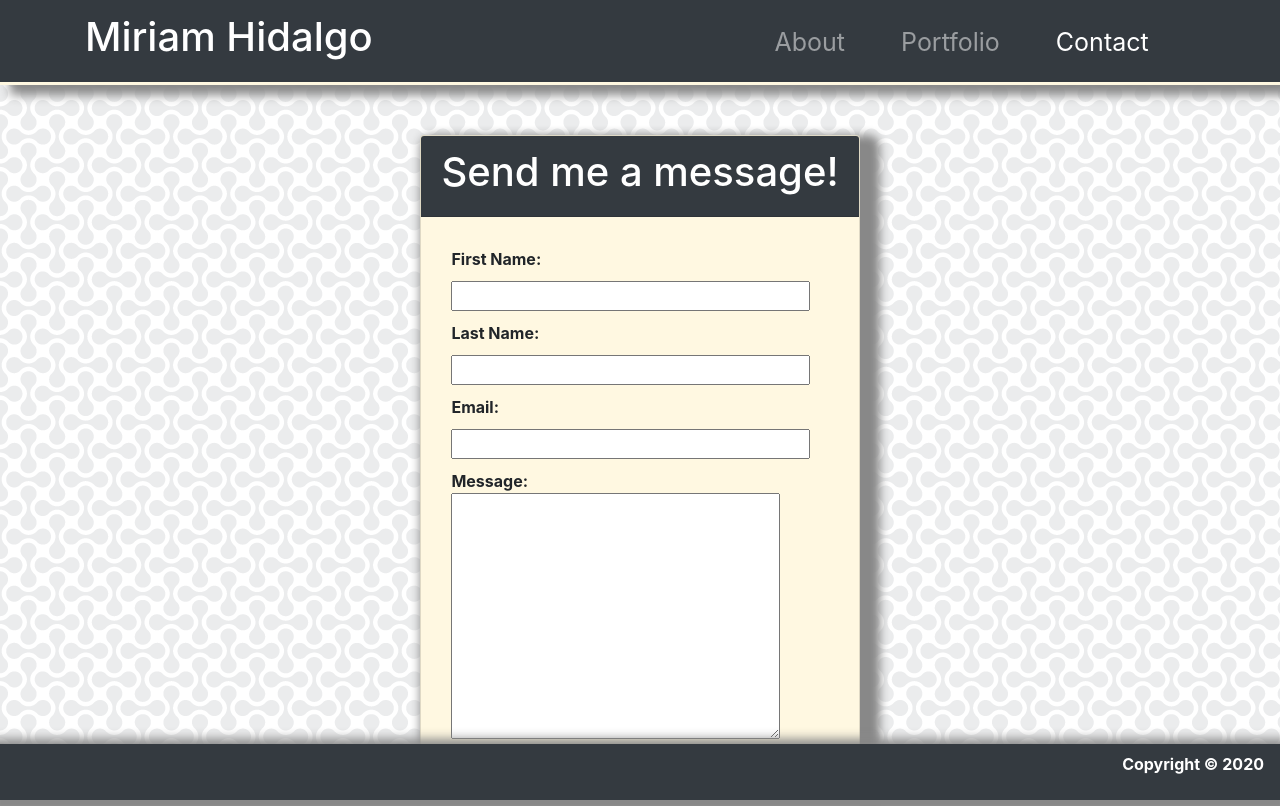
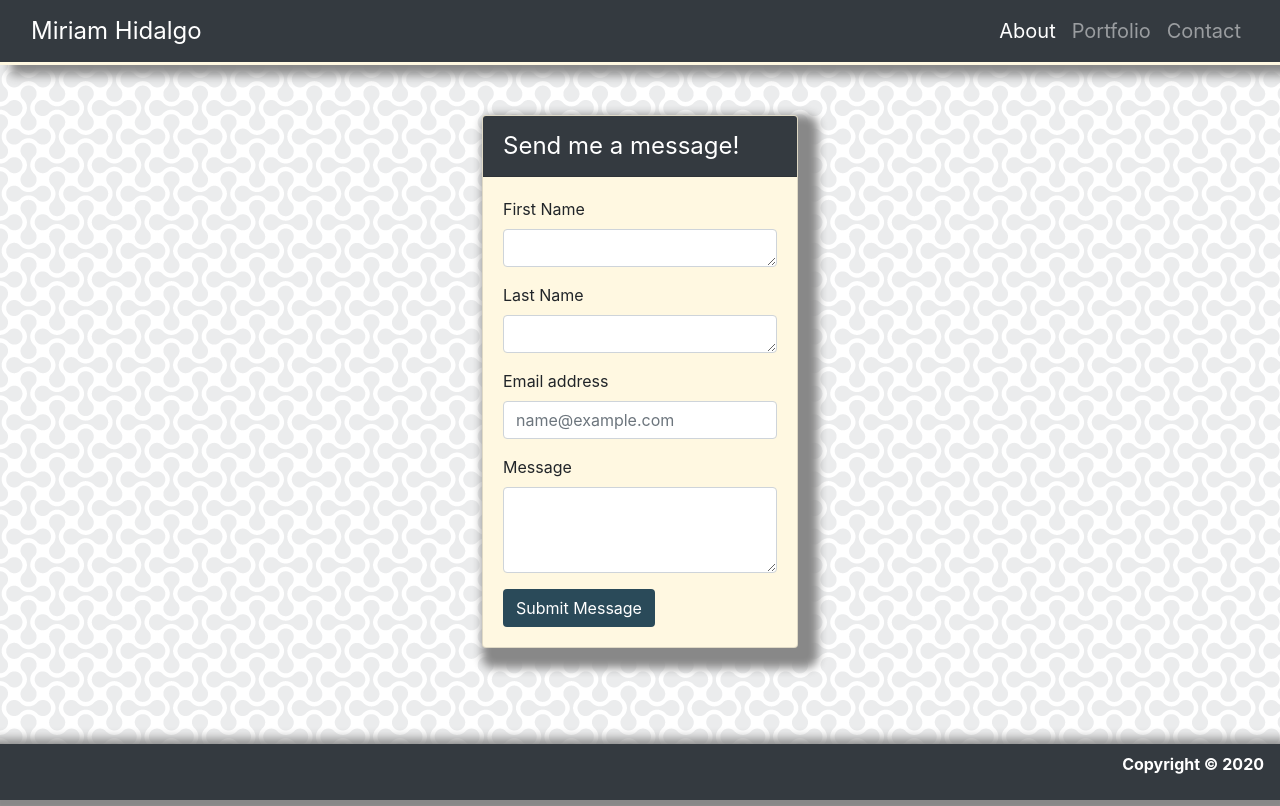
Before and after one commit to miriam-hidalgo/PortfolioWebsite, a plain HTML site: page contact.html in a window 1280 px wide. Shown: the top 806 px of the page. Drawn offline with nearby package versions, Linux system fonts and the light colour scheme.

Commit message:
updated form

```diff
--- a/assets/css/style.css
+++ b/assets/css/style.css
@@ -10,6 +10,10 @@ body {
     background-color: #FFF8E1;
 }
 
+.card-header {
+    font-size: 24px;
+}
+
 /* Header */
 header {
     box-shadow: 10px 10px 10px #888888;
@@ -18,12 +22,6 @@ header {
 
 header a {
     color: white;
-    font-size: 25px;
-}
-
-header li {
-    display: inline;
-    padding: 8px 20px 0 20px;
 }
 
 header .highlight {
@@ -31,9 +29,17 @@ header .highlight {
     font-weight: bold;
 }
 
-header a:hover{
+header a:hover {
     color: #3C6A80;
     font-weight: bold;
+}
+
+.navbar-brand {
+    font-size: 24px;
+}
+
+ul {
+    font-size: 20px;
 }
 
 /* Image Content */
@@ -52,21 +58,9 @@ img:hover {
 }
 
 /* Contact Page */
-input {
-    margin: 10px 0px 10px 0px;
-}
-
-form {
-    padding: 10px;
-    font-weight: bold;
-}
-
-button {
-    background-color: #D9D0B8;
-    color: #2A4A59;
-    font-weight: bold;
-    padding: 5px;
-    margin-top: 10px;
+.btnSubmit {
+    background-color: #2A4A59;
+    color: white;
 }
 
 /* Footer*/
--- a/contact.html
+++ b/contact.html
@@ -7,62 +7,63 @@
         <meta name="viewport" content="width=device-width, initial-scale=1">
         <link rel="stylesheet" href="https://stackpath.bootstrapcdn.com/bootstrap/4.5.2/css/bootstrap.min.css" integrity="sha384-JcKb8q3iqJ61gNV9KGb8thSsNjpSL0n8PARn9HuZOnIxN0hoP+VmmDGMN5t9UJ0Z" crossorigin="anonymous">
         <link rel="stylesheet" type="text/css" href="./assets/css/style.css">
+        <script src="index.js"></script>
     </head>
 
     <body>
         <header>
             <nav class="navbar navbar-expand-lg navbar-dark bg-dark">
-                <div class="container">
-                    <div class="row">
-                        <div class="col-10">
-                            <a class="navbar-brand highlight" href="index.html"><h1>Miriam Hidalgo</h1></a>
-                        </div>
+                <div class="container-fluid">
+                    <a class="navbar-brand" href="index.html">Miriam Hidalgo</a>
 
-                        <div class="col-2">
-                            <div class="collapse navbar-collapse" id="navbarText">
-                                <ul class="navbar-nav mr-auto text-right">
+                    <button class="navbar-toggler" type="button" data-bs-toggle="collapse" data-bs-target="#navbarNav" aria-controls="navbarNav" aria-expanded="false" aria-label="Toggle navigation"><span class="navbar-toggler-icon"></span>
+                    </button>
+
+                    <div class="collapse navbar-collapse justify-content-end" id="navbarNav">
+                        <ul class="navbar-nav">
                             <li class="nav-item">
-                                        <a class="nav-link" href="index.html">About</a>
+                                <a class="nav-link active" aria-current="page" href="index.html">About</a>
                             </li>
 
                             <li class="nav-item">
                                 <a class="nav-link" href="portfolio.html">Portfolio</a>
                             </li>
 
-                                    <li class="nav-item active">
-                                        <a class="nav-link" href="contact.html">Contact<span class="sr-only">(current)</span></a>
+                            <li class="nav-item">
+                                <a class="nav-link" href="contact.html">Contact</a>
                             </li>
                         </ul>
-                            </div>
-                        </div>
                     </div>
                 </div>
             </nav>
         </header>
 
-
         <div class="container">
             <div class="card">
-                <div class="card-header bg-dark text-white">
-                    <h1>Send me a message!</h1>
+                <div class="card-header bg-dark text-white">Send me a message!</div>
+
+                <div class="card-body">
+                    <div class="mb-3">
+                        <label for="firstName" class="form-label">First Name</label>
+                        <textarea class="form-control" id="form-fname" rows="1"></textarea>
                     </div>
 
-                <div class="card-body">
-                    <form>
-                        <div>First Name:</div>
-                        <input type="text" size="30">
+                    <div class="mb-3">
+                        <label for="lastName" class="form-label">Last Name</label>
+                        <textarea class="form-control" id="form-lname" rows="1"></textarea>
+                    </div>
 
-                        <div>Last Name:</div>
-                        <input type="text" size="30">
+                    <div class="mb-3">
+                        <label for="email" class="form-label">Email address</label>
+                        <input type="email" class="form-control" id="formEmail" placeholder="name@example.com">
+                    </div>
 
-                        <div>Email:</div>
-                        <input type="email" size="30">
+                    <div class="mb-3">
+                        <label for="message" class="form-label">Message</label>
+                        <textarea class="form-control" id="formMessage" rows="3"></textarea>
+                    </div>
 
-                        <div>Message:</div>
-                        <textarea cols="30" rows="10"></textarea>
-
-                        <div><button type="button">Submit Message</button></div>
-                    </form>
+                    <button type="submit" class="btn btnSubmit">Submit Message</button>
                 </div>
             </div>
         </div>
--- /dev/null
+++ b/index.js
@@ -0,0 +1,6 @@
+// var myCollapsible = document.getElementById('collapseBtn')
+
+// myCollapsible.addEventListener('hidden.bs.collapse', function () {
+//   // do something...
+//   console.log(pressed)
+// })
```
Also changed, not shown: index.html (+9 -11 lines), portfolio.html (+11 -15 lines). Lines whose indentation alone changed are shown as unchanged.
